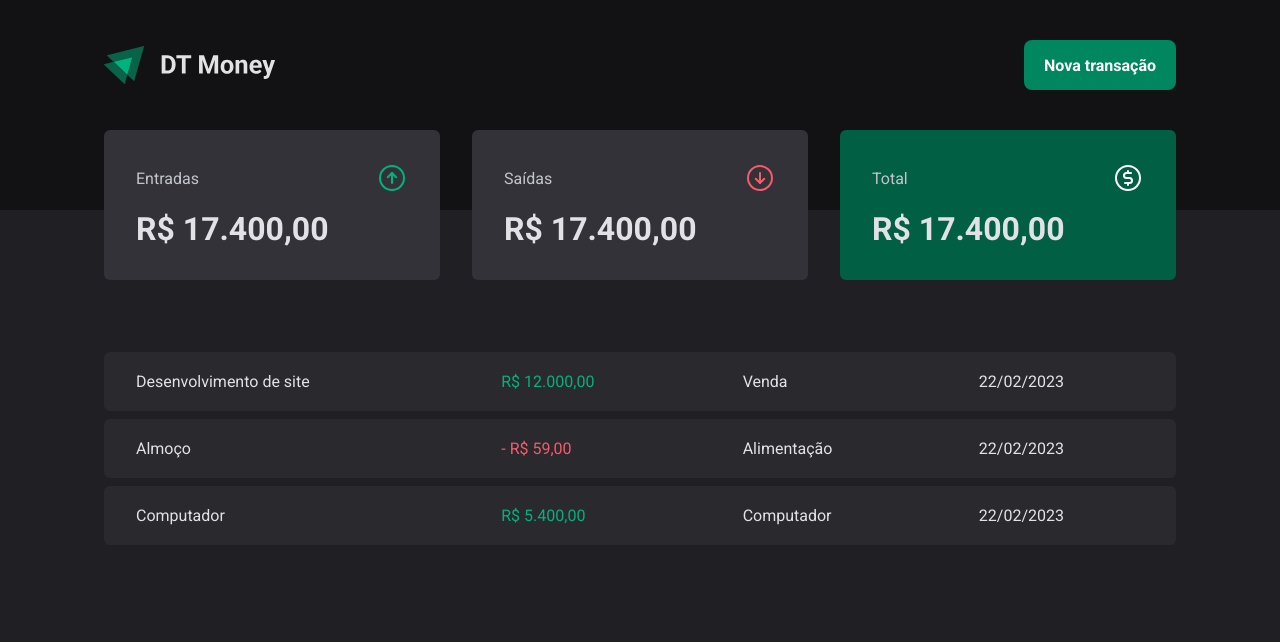
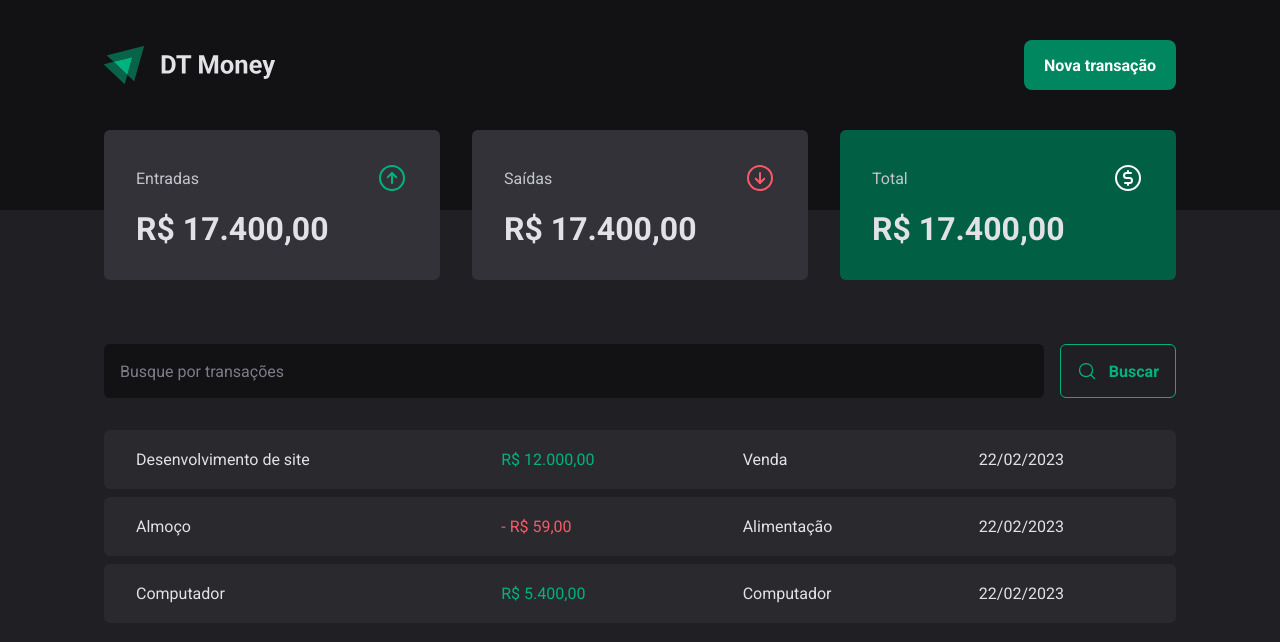
Before and after one commit to germanoricardi/rocketseat-ignite-003-dt-money, a React (Vite) app: page / in a window 1280 px wide. Shown: the top 642 px of the page. Built offline with nearby package versions, Linux system fonts and the light colour scheme.

Commit message:
Criado formulário de busca;

```diff
--- /dev/null
+++ b/src/components/SearchForm/index.tsx
@@ -0,0 +1,14 @@
+import { MagnifyingGlass } from "phosphor-react";
+import { SearchFormContainer } from "./styles";
+
+export function SearchForm() {
+  return (
+    <SearchFormContainer>
+      <input type="text" placeholder="Busque por transações" />
+
+      <button type="submit">
+        <MagnifyingGlass size={20} /> Buscar
+      </button>
+    </SearchFormContainer>
+  )
+}
--- /dev/null
+++ b/src/components/SearchForm/styles.ts
@@ -0,0 +1,41 @@
+import styled from "styled-components";
+
+export const SearchFormContainer = styled.form`
+  display: flex;
+  gap: 1rem;
+
+  input {
+    background: ${props => props.theme["gray-900"]};
+    border: 0;
+    border-radius: 6px;
+    color: ${props => props.theme["gray-300"]};
+    flex: 1;
+    padding: 1rem;
+
+    &::placeholder {
+      color: ${props => props.theme["gray-500"]};
+    }
+  }
+
+  button {
+    align-items: center;
+    cursor: pointer;
+    display: flex;
+    gap: 0.75rem;
+
+    background: transparent;
+    border: 1px solid ${props => props.theme["green-300"]};
+    border-radius: 6px;
+    color: ${props => props.theme["green-300"]};
+    font-weight: bold;
+    padding: 1rem;
+
+    &:hover {
+      background: ${props => props.theme["green-500"]};
+      border-color: ${props => props.theme["green-500"]};
+      color: ${props => props.theme.white};
+
+      transition: all 0.2s;
+    }
+  }
+`
--- a/src/pages/Transactions/index.tsx
+++ b/src/pages/Transactions/index.tsx
@@ -1,4 +1,5 @@
 import { Header } from "../../components/Header";
+import { SearchForm } from "../../components/SearchForm";
 import { Summary } from "../../components/Summary";
 import { PriceHighlight, TransactionsContainer, TransactionsTable } from "./styles";
 
@@ -10,6 +11,9 @@
       <Summary />
 
       <TransactionsContainer>
+
+        <SearchForm />
+
         <TransactionsTable>
           <tbody>
             <tr>
--- a/src/pages/Transactions/styles.ts
+++ b/src/pages/Transactions/styles.ts
@@ -11,6 +11,7 @@
   width: 100%;
   border-collapse: separate;
   border-spacing: 0 0.5rem;
+  margin-top: 1.5rem;
 
   td {
     background: ${props => props.theme["gray-700"]};
```
